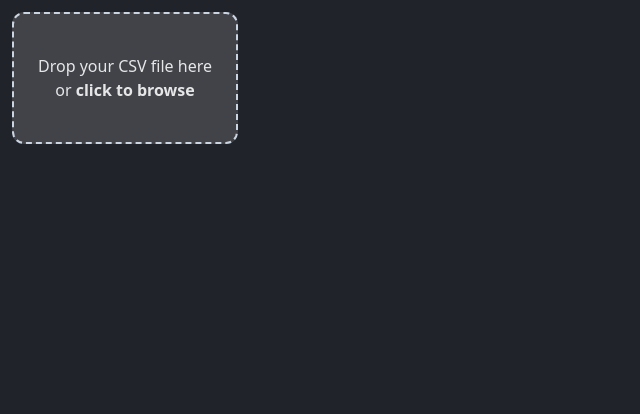
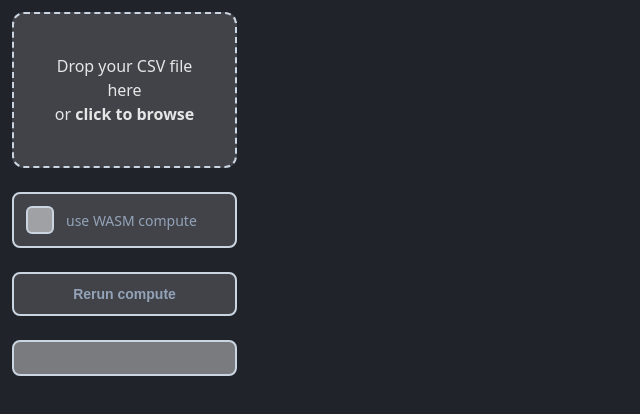
Before and after one commit to kmmod/tylko-cuboids, a website built with Vite: page index.html in a window 1280 px wide. Shown: the whole page, without its empty margins (0-640 px from the left). Built offline with nearby package versions, Linux system fonts and the light colour scheme.

Commit message:
Update gui

```diff
--- a/index.html
+++ b/index.html
@@ -9,6 +9,9 @@
   <body>
     <div id="app"></div>
     <div id="dropzone"></div>
+    <div id="checkbox"></div>
+    <div id="rerun"></div>
+    <div id="infobox"></div>
     <script type="module" src="/src/main.ts"></script>
   </body>
 </html>
--- a/src/api/Api.ts
+++ b/src/api/Api.ts
@@ -5,7 +5,9 @@ export class Api {
   public readonly onDataLoaded = new Signal<[data: string]>();
   public readonly onDataCleared = new Signal<[]>();
 
+  public readonly onRerunClicked = new Signal<[]>();
   public readonly onUseWasmSet = new Signal<[useWasm: boolean]>();
+  public readonly onInfoMessage = new Signal<[message: string]>();
 
   public readonly onBoundingBoxSet = new Signal<[box: Box]>();
   public readonly onBoxesComputed = new Signal<[boxes: Box[]]>();
--- a/src/cuboids/Cuboids.ts
+++ b/src/cuboids/Cuboids.ts
@@ -5,7 +5,7 @@ export class Cuboids {
   private readonly api: Api;
   private worker: Worker;
   private workerWasm: Worker;
-  private useWasm: boolean = true;
+  private useWasm: boolean = false;
 
   constructor(api: Api) {
     this.api = api;
@@ -53,6 +53,9 @@ export class Cuboids {
       case "boxes":
         this.api.onBoxesComputed.emit(e.data.boxes);
         break;
+      case "summary":
+        this.api.onInfoMessage.emit(e.data.message);
+        break;
       case "finished":
         console.log("Compute completed");
     }
--- a/src/cuboids/types.ts
+++ b/src/cuboids/types.ts
@@ -5,6 +5,7 @@
 export type WorkerResult =
   | { type: "boundingBox"; boundingBox: Box }
   | { type: "boxes"; boxes: Box[] }
+  | { type: "summary"; message: string }
   | { type: "finished" };
 
 export type WasmWorkerMessage =
--- a/src/cuboids/worker.ts
+++ b/src/cuboids/worker.ts
@@ -31,8 +31,11 @@ self.onmessage = (e: MessageEvent<string>) => {
 
   const end = performance.now();
   console.log(
-    `Processed ${cuboids.length} cuboids in ${(end - start).toFixed(2)} ms, found ${groupsCount} groups.`,
+    `Processed ${cuboids.length} cuboids in ${(end - start).toFixed(2)} ms. Found ${groupsCount} groups.`,
   );
+
+  const message = `Processed ${cuboids.length} cuboids. Time: ${(end - start).toFixed(2)} ms. Found ${groupsCount} groups.`;
+  self.postMessage({ type: "summary", message });
 
   self.postMessage({ type: "finished" });
 };
--- a/src/cuboids/workerWasm.ts
+++ b/src/cuboids/workerWasm.ts
@@ -72,4 +72,9 @@ const compute = async (csv: string) => {
   console.log(
     `Processed ${processor.get_cuboid_count()} cuboids in ${(end - start).toFixed(2)} ms, found ${offsets.length - 1} groups.`,
   );
+
+  const message = `Processed ${processor.get_cuboid_count()} cuboids. Time ${(end - start).toFixed(2)} ms. Found ${offsets.length - 1} groups.`;
+  self.postMessage({ type: "summary", message });
+
+  self.postMessage({ type: "finished" });
 };
--- a/src/gui/Gui.ts
+++ b/src/gui/Gui.ts
@@ -1,15 +1,30 @@
 import Alpine from "alpinejs";
 import "./style.css";
 import { Api } from "../api/Api";
-import { Dropzone } from "./components/Dropzone";
+import { Dropzone } from "./components/dropzone/Dropzone";
+import { Checkbox } from "./components/checkbox/Checkbox";
+import { Button } from "./components/button/Button";
+import { InfoBox } from "./components/infoBox/InfoBox";
 
 export class Gui {
   private readonly api: Api;
+  private currentData: string | null = null;
 
   constructor(api: Api) {
     this.api = api;
 
+    this.api.onDataLoaded.connect((data: string) => (this.currentData = data));
+    this.api.onDataCleared.connect(() => (this.currentData = null));
+    this.api.onRerunClicked.connect(() => {
+      if (this.currentData) {
+        this.api.onDataLoaded.emit(this.currentData);
+      }
+    });
+
     new Dropzone(this.api);
+    new Checkbox(this.api, { label: "use WASM compute", checked: false });
+    new Button(this.api, { label: "Rerun compute" });
+    new InfoBox(this.api);
 
     Alpine.start();
   }
--- /dev/null
+++ b/src/gui/components/button/Button.ts
@@ -0,0 +1,49 @@
+import Alpine from "alpinejs";
+import buttonTemplate from "./button.html?raw";
+import "./button.css";
+import type { Api } from "../../../api/Api";
+
+const selector = "#rerun";
+
+export interface ButtonOptions {
+  label?: string;
+  disabled?: boolean;
+}
+
+export class Button {
+  private readonly api: Api;
+  private options: ButtonOptions;
+
+  constructor(api: Api, options: ButtonOptions = {}) {
+    this.api = api;
+    this.options = {
+      label: options.label ?? "Button",
+      disabled: options.disabled ?? false,
+    };
+    document.querySelector(selector)!.innerHTML = buttonTemplate;
+    this.registerComponent();
+  }
+
+  private registerComponent(): void {
+    const api = this.api;
+    const options = this.options;
+
+    Alpine.data("button", () => ({
+      isDisabled: options.disabled,
+      label: options.label,
+
+      handleClick() {
+        if (this.isDisabled) return;
+        api.onRerunClicked.emit();
+      },
+
+      setDisabled(value: boolean) {
+        this.isDisabled = value;
+      },
+
+      setLabel(value: string) {
+        this.label = value;
+      },
+    }));
+  }
+}
--- /dev/null
+++ b/src/gui/components/button/button.css
@@ -0,0 +1,36 @@
+.btn {
+  box-sizing: border-box;
+  position: relative;
+  pointer-events: auto;
+  display: inline-flex;
+  align-items: center;
+  justify-content: center;
+  padding: 12px 12px;
+  margin: 12px;
+  background: rgba(255, 255, 255, 0.15);
+  border: 2px solid #cbd5e1;
+  border-radius: 8px;
+  color: #94a3b8;
+  font-size: 14px;
+  font-weight: 600;
+  cursor: pointer;
+  transition: all 0.2s ease;
+  user-select: none;
+  width: 225px;
+}
+
+.btn:hover {
+  border-color: #3b82f6;
+  background: #eff6ff;
+  color: #3b82f6;
+}
+
+.btn:active {
+  transform: scale(0.98);
+}
+
+.btn.disabled {
+  opacity: 0.5;
+  cursor: not-allowed;
+  pointer-events: none;
+}
--- /dev/null
+++ b/src/gui/components/button/button.html
@@ -0,0 +1,9 @@
+<div x-data="button">
+  <button
+    class="btn"
+    :class="{ 'disabled': isDisabled }"
+    :disabled="isDisabled"
+    @click="handleClick()"
+    x-text="label"
+  ></button>
+</div>
--- /dev/null
+++ b/src/gui/components/checkbox/Checkbox.ts
@@ -0,0 +1,69 @@
+import Alpine from "alpinejs";
+import checkboxTemplate from "./checkbox.html?raw";
+import "./checkbox.css";
+import type { Api } from "../../../api/Api";
+
+const selector = "#checkbox";
+
+export interface CheckboxOptions {
+  label?: string;
+  checked?: boolean;
+  disabled?: boolean;
+}
+
+export class Checkbox {
+  private readonly api: Api;
+  private options: CheckboxOptions;
+
+  constructor(api: Api, options: CheckboxOptions = {}) {
+    this.api = api;
+    this.options = {
+      label: options.label ?? "Use wasm",
+      checked: options.checked ?? false,
+      disabled: options.disabled ?? false,
+    };
+    document.querySelector(selector)!.innerHTML = checkboxTemplate;
+    this.registerComponent();
+  }
+
+  private registerComponent(): void {
+    const api = this.api;
+    const options = this.options;
+
+    Alpine.data("checkbox", () => ({
+      isChecked: options.checked,
+      isDisabled: options.disabled,
+      label: options.label,
+      error: "",
+
+      toggle() {
+        if (this.isDisabled) return;
+
+        this.isChecked = !this.isChecked;
+        this.error = "";
+
+        api.onUseWasmSet.emit(this.isChecked);
+      },
+
+      setChecked(value: boolean) {
+        this.isChecked = value;
+      },
+
+      setDisabled(value: boolean) {
+        this.isDisabled = value;
+      },
+
+      setLabel(value: string) {
+        this.label = value;
+      },
+
+      setError(message: string) {
+        this.error = message;
+      },
+
+      clearError() {
+        this.error = "";
+      },
+    }));
+  }
+}
--- /dev/null
+++ b/src/gui/components/checkbox/checkbox.css
@@ -0,0 +1,81 @@
+.checkbox {
+  box-sizing: border-box;
+  position: relative;
+  pointer-events: auto;
+  display: inline-flex;
+  align-items: center;
+  gap: 12px;
+  padding: 12px 12px;
+  margin: 12px;
+  background: rgba(255, 255, 255, 0.15);
+  border: 2px solid #cbd5e1;
+  border-radius: 8px;
+  cursor: pointer;
+  transition: all 0.2s ease;
+  user-select: none;
+  width: 225px;
+}
+
+.checkbox:hover {
+  border-color: #94a3b8;
+  background: rgba(255, 255, 255, 0.25);
+}
+
+.checkbox.checked {
+  border-color: #3b82f6;
+  background: #eff6ff;
+}
+
+.checkbox.disabled {
+  opacity: 0.5;
+  cursor: not-allowed;
+  pointer-events: none;
+}
+
+.checkbox-box {
+  display: flex;
+  align-items: center;
+  justify-content: center;
+  width: 24px;
+  height: 24px;
+  border: 2px solid #cbd5e1;
+  border-radius: 6px;
+  background: rgba(255, 255, 255, 0.5);
+  transition: all 0.2s ease;
+}
+
+.checkbox:hover .checkbox-box {
+  border-color: #94a3b8;
+}
+
+.checkbox.checked .checkbox-box {
+  border-color: #3b82f6;
+  background: #3b82f6;
+}
+
+.checkbox-icon {
+  width: 16px;
+  height: 16px;
+  color: white;
+}
+
+.checkbox-label {
+  color: #94a3b8;
+  font-size: 14px;
+  transition: color 0.2s ease;
+}
+
+.checkbox.checked .checkbox-label {
+  color: #94a3b8;
+  font-weight: 600;
+}
+
+.error {
+  margin-top: 16px;
+  padding: 12px 16px;
+  background: #fef2f2;
+  border: 1px solid #fecaca;
+  border-radius: 8px;
+  color: #dc2626;
+  font-size: 14px;
+}
--- /dev/null
+++ b/src/gui/components/checkbox/checkbox.html
@@ -0,0 +1,25 @@
+<div x-data="checkbox">
+  <div
+    class="checkbox"
+    :class="{ 'checked': isChecked, 'disabled': isDisabled }"
+    @click="toggle()"
+  >
+    <span class="checkbox-box">
+      <svg
+        x-show="isChecked"
+        class="checkbox-icon"
+        viewBox="0 0 24 24"
+        fill="none"
+        stroke="currentColor"
+        stroke-width="3"
+        stroke-linecap="round"
+        stroke-linejoin="round"
+      >
+        <polyline points="20 6 9 17 4 12"></polyline>
+      </svg>
+    </span>
+    <span class="checkbox-label" x-text="label"></span>
+  </div>
+
+  <div x-show="error" x-text="error" class="error"></div>
+</div>
--- a/src/gui/components/Dropzone.ts
+++ b/src/gui/components/dropzone/Dropzone.ts
@@ -1,7 +1,7 @@
 import Alpine from "alpinejs";
 import dropzoneTemplate from "./dropzone.html?raw";
 import "./dropzone.css";
-import { Api } from "../../api/Api";
+import type { Api } from "../../../api/Api";
 
 const selector = "#dropzone";
 
--- a/src/gui/components/dropzone.css
+++ b/src/gui/components/dropzone/dropzone.css
@@ -1,4 +1,5 @@
 .dropzone {
+  box-sizing: border-box;
   position: relative;
   pointer-events: auto;
   border: 2px dashed #cbd5e1;
@@ -9,6 +10,7 @@
   background: rgba(255, 255, 255, 0.15);
   transition: all 0.2s ease;
   cursor: pointer;
+  width: 225px;
 }
 
 .dropzone:hover {
--- /dev/null
+++ b/src/gui/components/infoBox/InfoBox.ts
@@ -0,0 +1,58 @@
+import Alpine from "alpinejs";
+import infoBoxTemplate from "./infobox.html?raw";
+import "./infobox.css";
+import type { Api } from "../../../api/Api";
+
+const selector = "#infobox";
+
+export interface InfoBoxOptions {
+  text?: string;
+  visible?: boolean;
+}
+
+export class InfoBox {
+  private readonly api: Api;
+  private options: InfoBoxOptions;
+
+  constructor(api: Api, options: InfoBoxOptions = {}) {
+    this.api = api;
+    this.options = {
+      text: options.text ?? "",
+      visible: options.visible ?? true,
+    };
+    document.querySelector(selector)!.innerHTML = infoBoxTemplate;
+    this.registerComponent();
+  }
+
+  private registerComponent(): void {
+    const options = this.options;
+    const api = this.api;
+
+    Alpine.data("infoBox", () => ({
+      text: options.text,
+      isVisible: options.visible,
+
+      init() {
+        api.onInfoMessage.connect((message: string) => {
+          this.setText(message);
+        });
+      },
+
+      setText(value: string) {
+        this.text = value;
+      },
+
+      show() {
+        this.isVisible = true;
+      },
+
+      hide() {
+        this.isVisible = false;
+      },
+
+      toggle() {
+        this.isVisible = !this.isVisible;
+      },
+    }));
+  }
+}
--- /dev/null
+++ b/src/gui/components/infoBox/infobox.css
@@ -0,0 +1,23 @@
+.info-box {
+  box-sizing: border-box;
+  position: relative;
+  pointer-events: auto;
+  padding: 16px 20px;
+  margin: 12px;
+  left: 0;
+  background: rgba(255, 255, 255, 0.4);
+  border: 2px solid #cbd5e1;
+  border-radius: 8px;
+  transition: all 0.2s ease;
+  width: 225px;
+}
+
+.info-box.hidden {
+  display: none;
+}
+
+.info-box-text {
+  color: white;
+  font-size: 14px;
+  line-height: 1.5;
+}
--- /dev/null
+++ b/src/gui/components/infoBox/infobox.html
@@ -0,0 +1,5 @@
+<div x-data="infoBox">
+  <div class="info-box" :class="{ 'hidden': !isVisible }">
+    <span class="info-box-text" x-text="text"></span>
+  </div>
+</div>
--- a/src/gui/style.css
+++ b/src/gui/style.css
@@ -25,7 +25,8 @@ a:hover {
 body {
   margin: 0;
   display: flex;
-  place-items: center;
+  flex-direction: column;
+  align-items: start;
   width: 100%;
   height: 100%;
 }
@@ -43,24 +44,3 @@ h1 {
   height: 100%;
   position: absolute;
 }
-
-button {
-  border-radius: 8px;
-  border: 1px solid transparent;
-  padding: 0.6em 1.2em;
-  font-size: 1em;
-  font-weight: 500;
-  font-family: inherit;
-  background-color: #1a1a1a;
-  cursor: pointer;
-  transition: border-color 0.25s;
-}
-
-button:hover {
-  border-color: #646cff;
-}
-
-button:focus,
-button:focus-visible {
-  outline: 4px auto -webkit-focus-ring-color;
-}
```
Also changed, not shown: src/gui/components/dropzone/dropzone.html (renamed from src/gui/components/dropzone.html).
